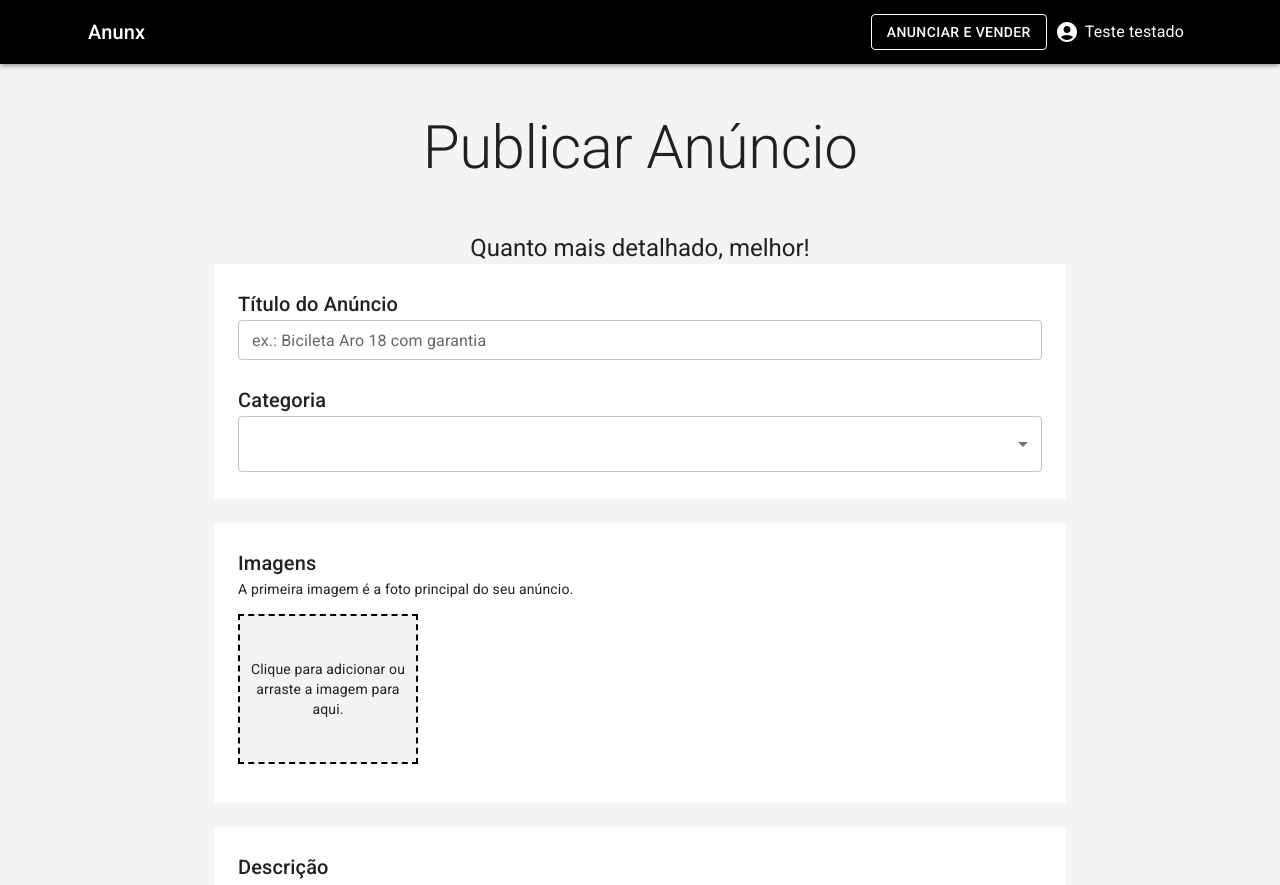
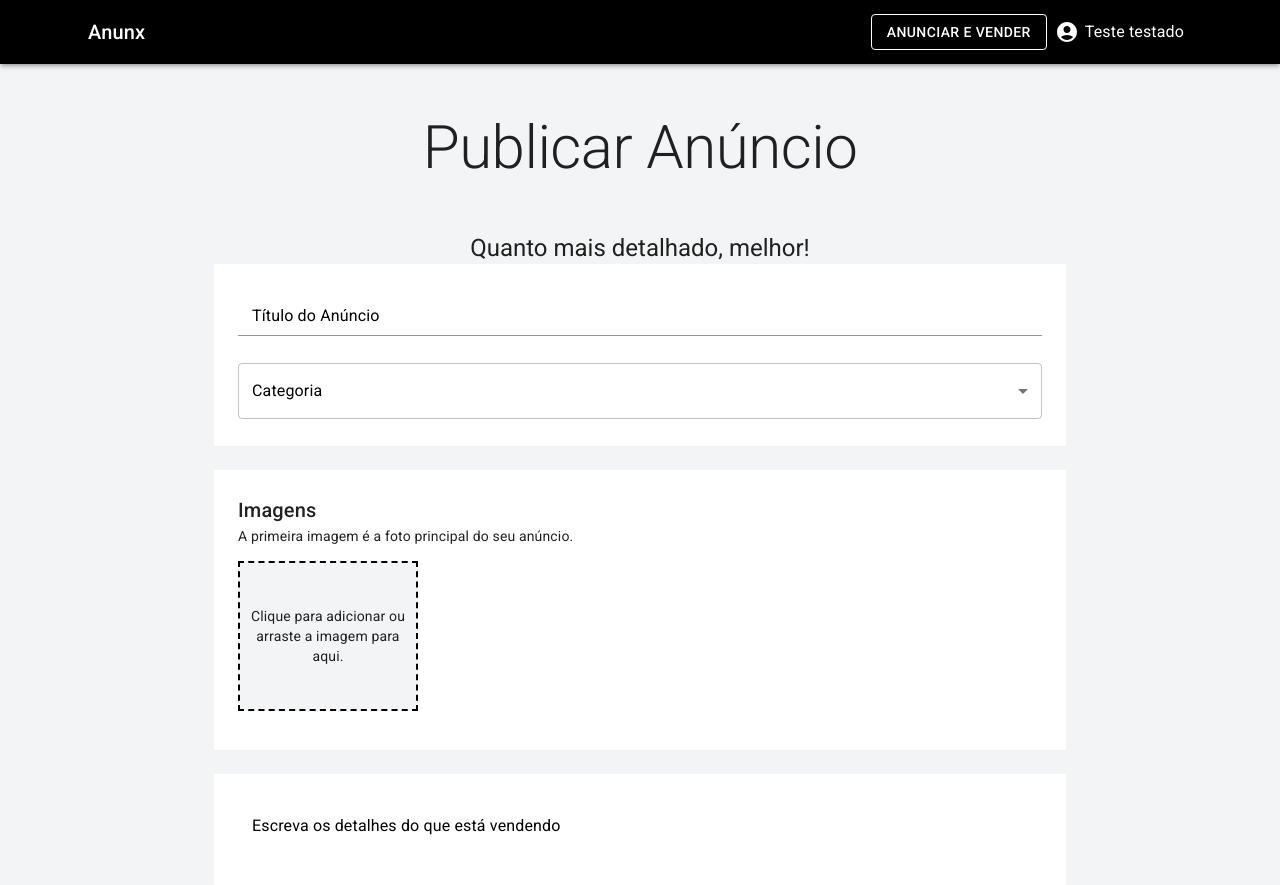
Before and after one commit to ericlesbrum/Projeto-Anunx, a Next.js app: page /user/publish in a window 1280 px wide. Shown: the top 885 px of the page. Built offline with nearby package versions, Linux system fonts and the light colour scheme.

Commit message:
validação do campo descrição + refactor para formControl

```diff
--- a/pages/user/publish.js
+++ b/pages/user/publish.js
@@ -12,7 +12,8 @@ import {
     OutlinedInput,
     InputAdornment,
     FormHelperText,
-    MenuItem
+    MenuItem,
+    Input
 } from '@mui/material';
 import { useTheme } from '@mui/material/styles';
 import { useState } from 'react';
@@ -26,7 +27,8 @@ import { box, boxContainer, thumbsWrapper, dropzone, thumb } from './publishStyl
 
 let validateSchema = yup.object({
     title: yup.string().min(6, 'Escreva um título maior').max(100, 'Título muito grande').required('Campo obrigatório'),
-    category: yup.string().required('Campo obrigatório')
+    category: yup.string().required('Campo obrigatório'),
+    description: yup.string().min(50, 'Escreva uma descrição com pelo menos 50  caracteres.').required('Campo obrigatório'),
 });
 
 const Publish = () => {
@@ -56,6 +58,7 @@ const Publish = () => {
                 initialValues={{
                     title: '',
                     category: '',
+                    description: '',
                 }}
                 validationSchema={validateSchema}
                 onSubmit={(values) => {
@@ -89,24 +92,26 @@ const Publish = () => {
                                             theme.spacing(3)
                                         )}
                                     >
-                                        <Typography component="h6" variant="h6" color="textPrimary">
-                                            Título do Anúncio
-                                        </Typography>
-                                        <TextField
+                                        <FormControl error={errors.title} fullWidth>
+                                            <InputLabel sx={{
+                                                fontWeight: 400,
+                                                color: theme.palette.primary.main
+                                            }}>Título do Anúncio</InputLabel>
+                                            <Input
                                                 name='title'
                                                 value={values.title}
                                                 onChange={handleChange}
-                                            label="ex.:  Bicileta Aro 18 com garantia"
-                                            size="small"
-                                            fullWidth
-                                            error={errors.title}
-                                            helperText={errors.title}
                                             />
+                                            <FormHelperText>
+                                                {errors.title}
+                                            </FormHelperText>
+                                        </FormControl>
                                         <br /><br />
-                                        <Typography component="h6" variant="h6" color="textPrimary">
-                                            Categoria
-                                        </Typography>
                                         <FormControl error={errors.category} fullWidth>
+                                            <InputLabel sx={{
+                                                fontWeight: 400,
+                                                color: theme.palette.primary.main
+                                            }}>Categoria</InputLabel>
                                             <Select
                                                 name="category"
                                                 value={values.category}
@@ -190,17 +195,21 @@ const Publish = () => {
                                             theme.spacing(3)
                                         )}
                                     >
-                                        <Typography component="h6" variant="h6" color="textPrimary">
-                                            Descrição
-                                        </Typography>
-                                        <Typography component="div" variant="body2" color="textPrimary">
-                                            Escreva os detalhes do que está vendendo
-                                        </Typography>
-                                        <TextField
+                                        <FormControl error={errors.description} fullWidth>
+                                            <InputLabel sx={{
+                                                fontWeight: 400,
+                                                color: theme.palette.primary.main
+                                            }}>Escreva os detalhes do que está vendendo</InputLabel>
+                                            <Input
+                                                name='description'
                                                 multiline
                                                 rows={6}
                                                 variant="outlined"
-                                            fullWidth />
+                                            />
+                                            <FormHelperText>
+                                                {errors.description}
+                                            </FormHelperText>
+                                        </FormControl>
                                     </Box>
                                 </Container>
                                 <Container maxWidth='md' sx={boxContainer(theme.spacing(3))}>
```
Lines whose indentation alone changed are shown as unchanged.
